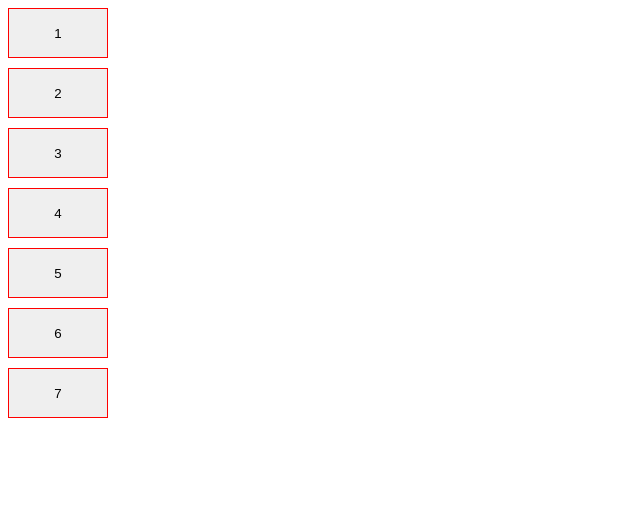
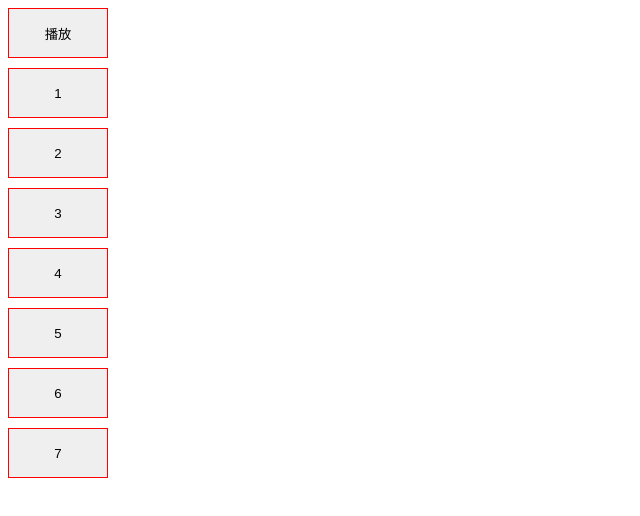
Before and after one commit to Kenny50/socketMedia, a website: page assest/index.html in a window 1280 px wide. Shown: the whole page, without its empty margins (0-640 px from the left). Drawn offline with Linux system fonts and the light colour scheme.

Commit message:
play state

```diff
--- a/assest/index.html
+++ b/assest/index.html
@@ -17,6 +17,9 @@
     </style>
   </head>
   <body>
+    <div>
+      <button onclick="emitStage(0)">播放</button>
+    </div>
     <div>
       <button onclick="emitStage(1)">1</button>
     </div>
```
